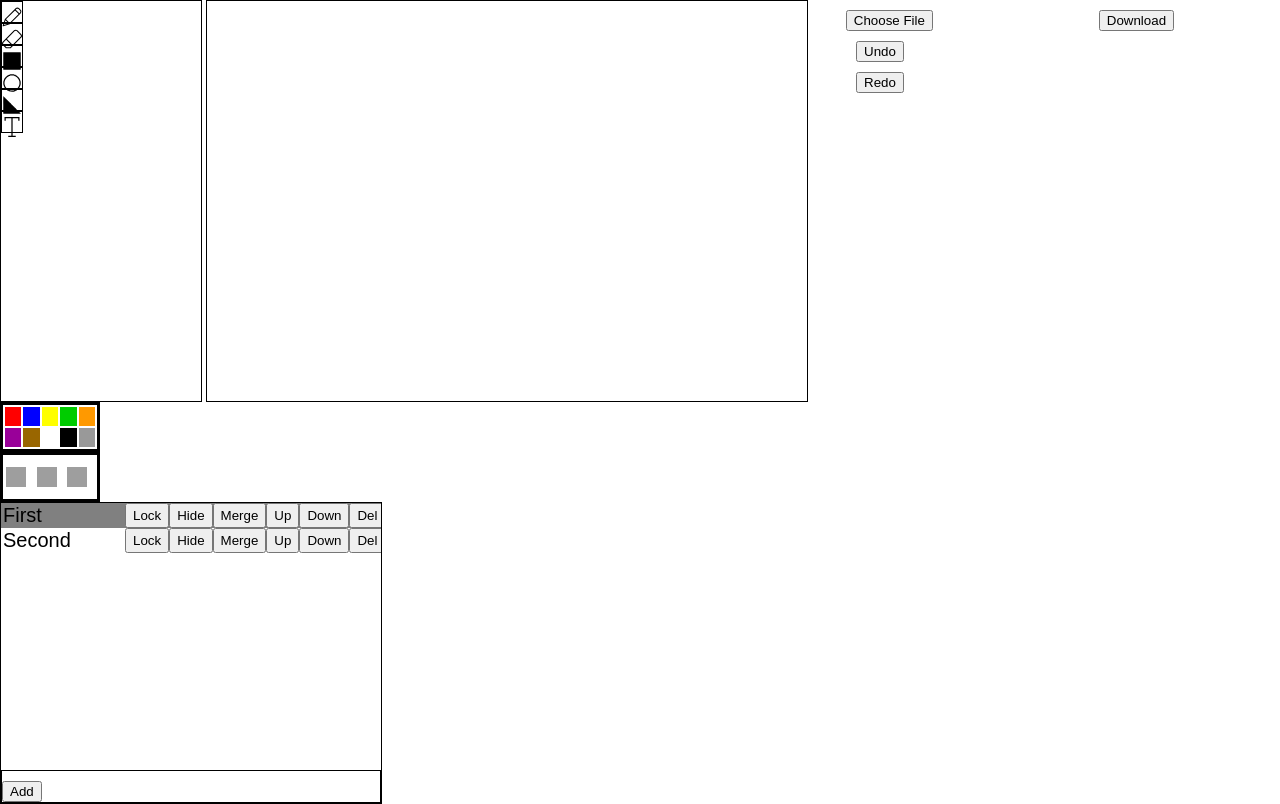
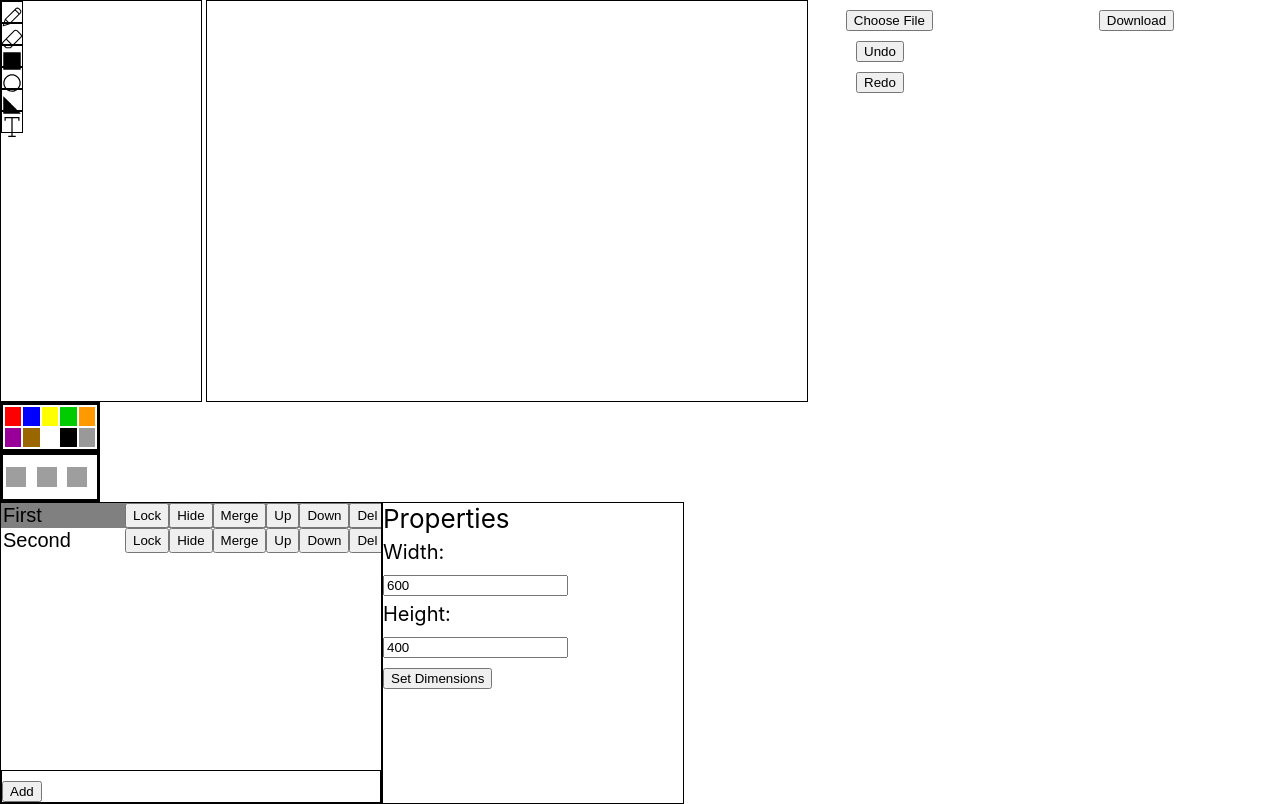
Before and after one commit to CThompson01/CyPaint, a React (Create React App) app: page / in a window 1280 px wide. Both pictures are taken after a click on the button "Create Blank Canvas". Built offline with nearby package versions, Linux system fonts and the light colour scheme; grey boxes are pictures that could not be loaded.

Commit message:
Add Properties Panel to CanvasPage

```diff
--- a/src/CanvasPage.js
+++ b/src/CanvasPage.js
@@ -11,8 +11,9 @@ import { LayerPanel } from './panels/LayerPanel';
 import { Layer } from './layer';
 import { UndoPanel } from './panels/UndoPanel';
 import { CanvasEvent } from './canvasEvent';
-import { ColorPanel } from "./panels/ColorPanel";
+import { ColorPanel } from './panels/ColorPanel';
 import { SizePanel } from './panels/SizePanel';
+import { PropertiesPanel } from './panels/PropertiesPanel';
 
 /**
  * An instance of each tool
@@ -330,6 +331,10 @@ export function CanvasPage() {
 		});
 	}
 
+	const updateWidthHeight = useCallback((width, height) => {
+		console.log(`TODO - update width=${width} & height=${height}`)
+	}, [])
+
 	return (
 		<div>
 			<div id="canvasPageContainer">
@@ -363,6 +368,7 @@ export function CanvasPage() {
 			</div>
 			<ColorPanel setColor={(color) => { ctx.fillStyle = color }} />
 			<SizePanel setSize={setSize} />
+			<div style={{display: 'flex', flexDirection: 'row'}}>
 				<LayerPanel
 					layers={layerList}
 					selected={activeLayerId}
@@ -375,7 +381,11 @@ export function CanvasPage() {
 					up={layerUp}
 					down={layerDown}
 					delete={layerDelete} />
-
+				<PropertiesPanel
+					width={CANVAS_WIDTH}
+					height={CANVAS_HEIGHT}
+					setDimensions={updateWidthHeight} />
+			</div>
 		</div>
 	);
 }
--- /dev/null
+++ b/src/panels/PropertiesPanel.js
@@ -0,0 +1,29 @@
+import { useRef } from "react"
+
+/**
+ * @param {number} props.width the width of the canvas
+ * @param {number} props.height the height of the canvas
+ * @param {function} props.setDimensions callback fired when dimensions should be updated
+ */
+export const PropertiesPanel = props => {
+	const widthInputRef = useRef()
+	const heightInputRef = useRef()
+
+	return (
+		<div style={{border: '1px solid black', width: 300}}>
+			<span style={{color: 'black'}}>Properties</span>
+			<br />
+			<span style={{color: 'black', fontSize: 20}}>Width: </span>
+			<br />
+			<input type='text' placeholder='Width' defaultValue={props.width} ref={widthInputRef} />
+			<br />
+			<span style={{color: 'black', fontSize: 20}}>Height: </span>
+			<br />
+			<input type='text' placeholder='Height' defaultValue={props.height} ref={heightInputRef} />
+			<br />
+			<button onClick={() => props.setDimensions(widthInputRef.current.value, heightInputRef.current.value)}>
+				Set Dimensions
+			</button>
+		</div>
+	)
+}
```
Lines whose indentation alone changed are shown as unchanged.
